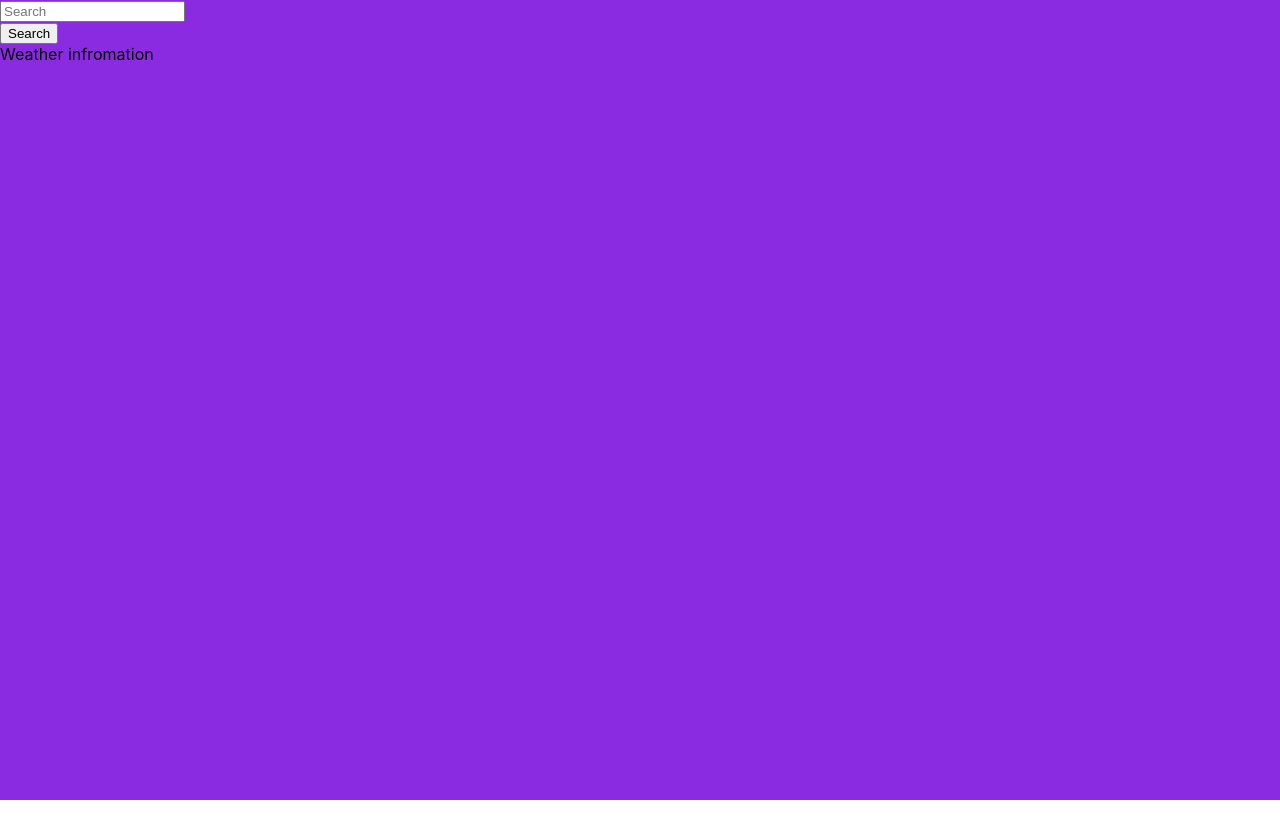
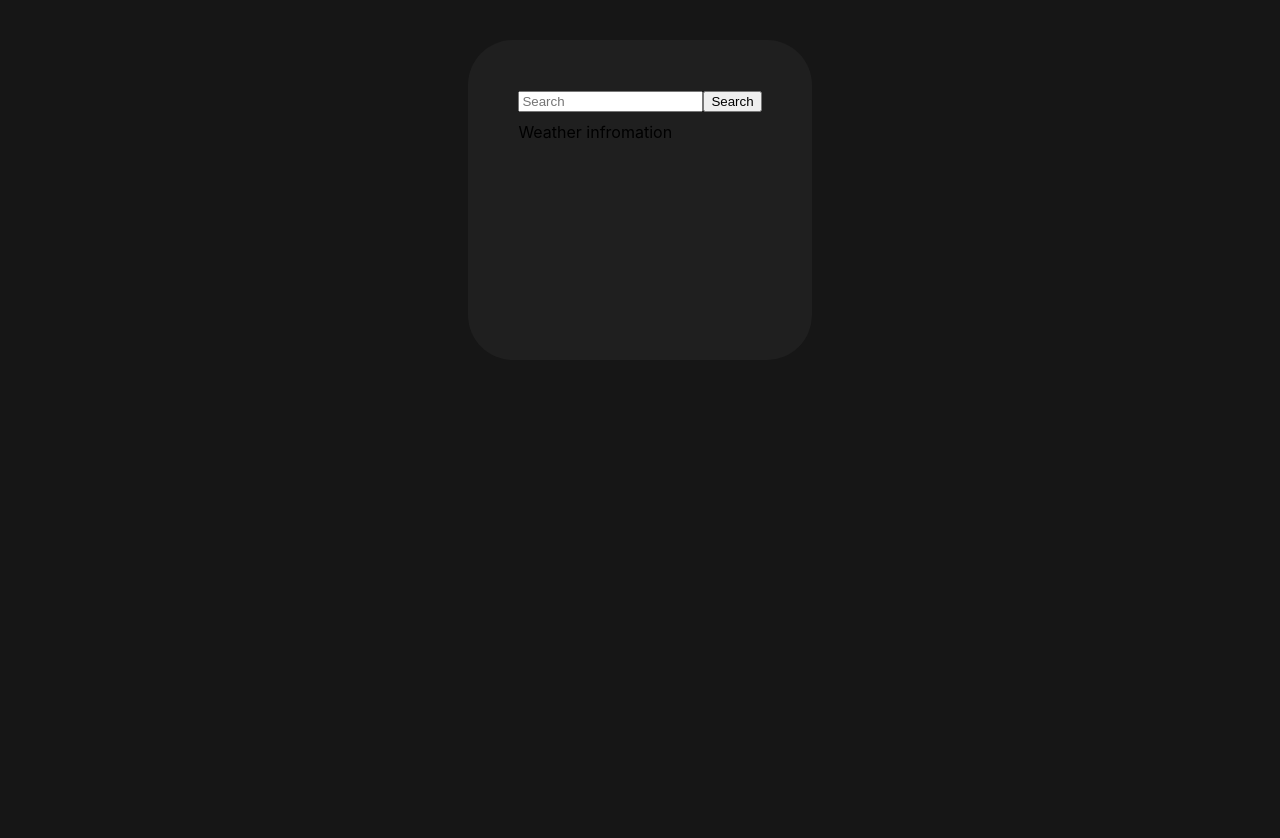
Before and after one commit to PeterMagnusson84/weather, a React (Create React App) app: page / in a window 1280 px wide. Shown: the top 838 px of the page. Before the commit the page ends 800 px from the top, so only its background shows below. Built offline with nearby package versions, Linux system fonts and the light colour scheme.

Commit message:
styling changes

```diff
--- a/src/components/Weather.tsx
+++ b/src/components/Weather.tsx
@@ -1,5 +1,6 @@
 import React, { useState, useEffect } from 'react'
 import { TodayWeatherData } from "../interfaces/ITodayWeatherData";
+import "../styled/dailyWeather.css"
 
 const Weather = () => {
 
@@ -49,7 +50,9 @@ const Weather = () => {
   };
 
   return (
-    <div>
+    <div className='daily-container'>
+      <div className='daily-content'>
+        <div className='search-field'>
           <div>
             <input type='text' placeholder='Search' onChange={handleInputChange} value={city}/>
             <img src="" alt="" />
@@ -57,6 +60,8 @@ const Weather = () => {
           <div>
           <button onClick={handleSearch}>Search</button>
           </div>
+        </div>
+        <div className='daily-information'>
           <div>Weather infromation</div>
           <div>{weatherData?.temprature}</div>
           <div>{weatherData?.icon}</div>
@@ -64,7 +69,8 @@ const Weather = () => {
           <div>{weatherData?.humidity}</div>
           <div>{weatherData?.city}</div>
           <div>{weatherData?.country}</div>
-
+        </div>
+      </div>
     </div>
   )
 }
--- a/src/index.css
+++ b/src/index.css
@@ -12,7 +12,8 @@ body {
 .app{
   min-height: 100vh;
   display: grid;
-  background-color: blueviolet;
+  background-color: rgb(22, 22, 22);
+  padding: 40px;
 }
 
 code {
--- a/src/style/style.css
+++ /dev/null
@@ -1,38 +0,0 @@
-.App {
-  text-align: center;
-}
-
-.App-logo {
-  height: 40vmin;
-  pointer-events: none;
-}
-
-@media (prefers-reduced-motion: no-preference) {
-  .App-logo {
-    animation: App-logo-spin infinite 20s linear;
-  }
-}
-
-.App-header {
-  background-color: #282c34;
-  min-height: 100vh;
-  display: flex;
-  flex-direction: column;
-  align-items: center;
-  justify-content: center;
-  font-size: calc(10px + 2vmin);
-  color: white;
-}
-
-.App-link {
-  color: #61dafb;
-}
-
-@keyframes App-logo-spin {
-  from {
-    transform: rotate(0deg);
-  }
-  to {
-    transform: rotate(360deg);
-  }
-}
--- /dev/null
+++ b/src/styled/dailyWeather.css
@@ -0,0 +1,36 @@
+.App {
+  text-align: center;
+}
+
+.daily-container {
+  height: 40vmin;
+  display: flex;
+  justify-content: center;
+  width: 100%;
+}
+
+.daily-content {
+  background-color: rgb(31, 31, 31);
+  padding: 50px;
+  border-radius: 45px;
+}
+
+.search-field {
+ display: flex;
+}
+
+.daily-information {
+  padding-top: 10px;
+}
+
+
+.App-header {
+  background-color: #282c34;
+  min-height: 100vh;
+  display: flex;
+  flex-direction: column;
+  align-items: center;
+  justify-content: center;
+  font-size: calc(10px + 2vmin);
+  color: white;
+}
```
Lines whose indentation alone changed are shown as unchanged.
